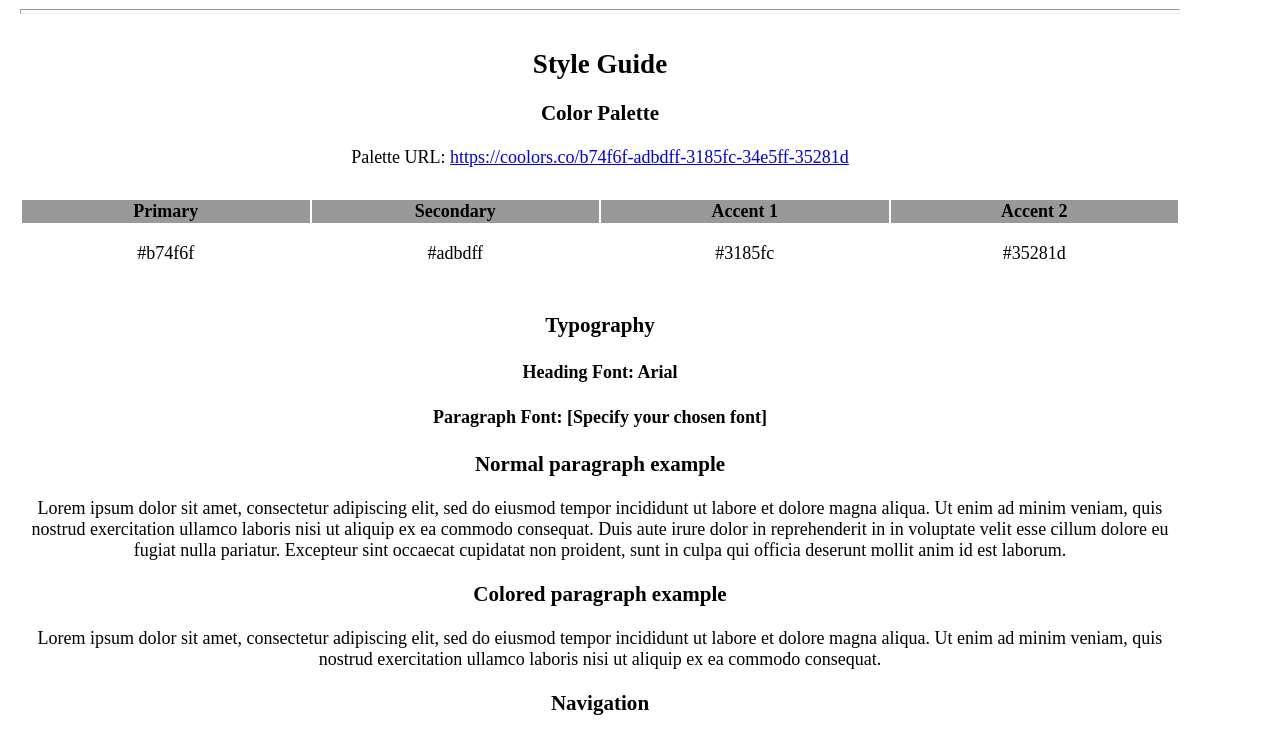
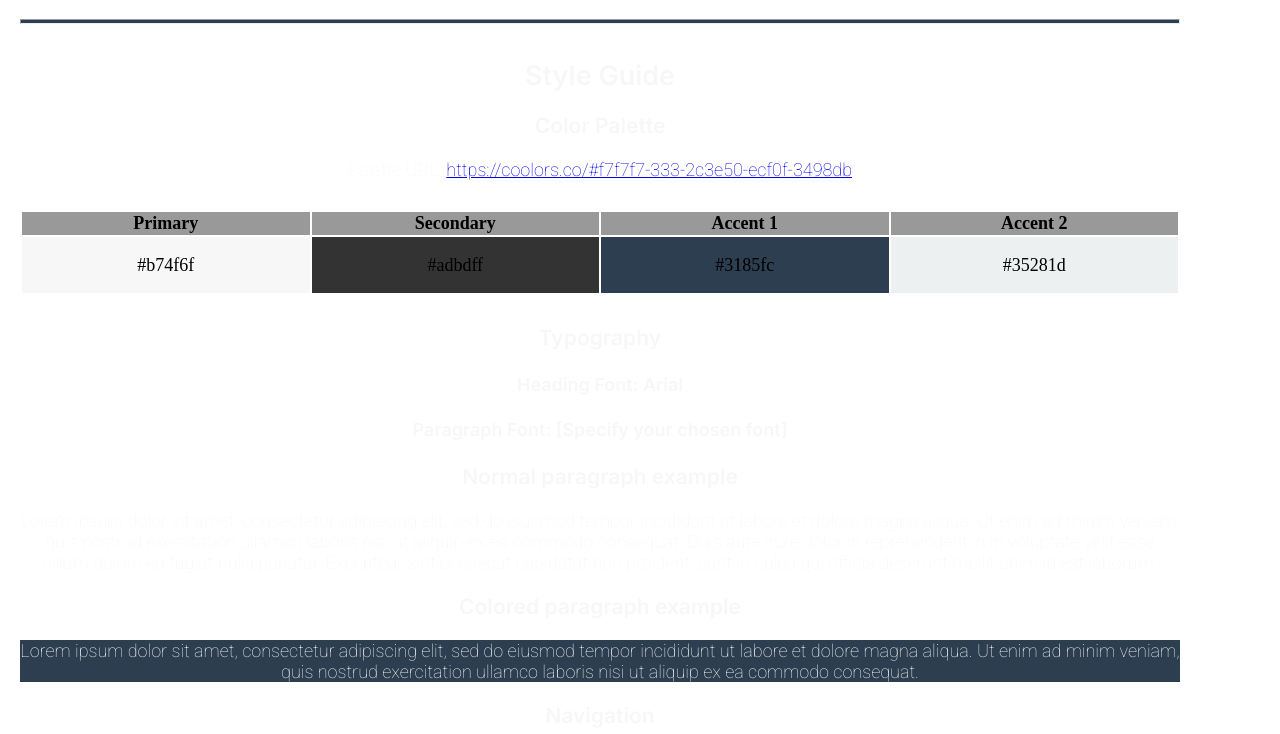
Before and after one commit to ochengevaristus/wdd130, a plain HTML site: page wwr/my-site/site-plan.html in a window 1280 px wide. Shown: the part 850-1584 px from the top of the page. Drawn offline with Linux system fonts and the light colour scheme; files that its build step writes are made by us from their sources; a web font is replaced by a local one.

Commit message:
css homepage

```diff
--- a/wwr/my-site/site-plan.css
+++ b/wwr/my-site/site-plan.css
@@ -1,33 +1,32 @@
-/* if you are using any Google fonts change the font names below to your fonts.
+/* if you are using any Google fonts, change the font names below to your fonts.
 Any spaces in your font name should be replaced with a +.
 Fonts are separated by a | */
-@import url('https://fonts.googleapis.com/css2?family=Gabarito&family=Inter:wght@600&family=Montserrat:wght@100&family=Open+Sans:wght@300&family=Roboto:wght@100&display=swap');;
+@import url('https://fonts.googleapis.com/css2?family=Gabarito&family=Inter:wght@600&family=Montserrat:wght@100&family=Open+Sans:wght@300&family=Roboto:wght@100&display=swap');
 
 :root {
   /* change the values below to your colors from your palette */
-  --primary-color: #b74f6f   ;
-  --secondary-color: #adbdff ;
-  --accent1-color: #3185fc;
-  --accent2-color: #35281d;
+  --primary-color: #f7f7f7;
+  --secondary-color: #333;
+  --accent1-color: #2c3e50;
+  --accent2-color: #ecf0f0;
 
   /* change the values below to your chosen font(s) */
   --heading-font: "Inter";
-  --paragraph-font: Roboto, Montserrat, open-san;
+  --paragraph-font: Roboto, Montserrat, Open Sans;
 
   /* these colors below should be chosen from among your palette colors above */
-  --headline-color-on-white: #b74f6f;  /* headlines on a white background */
-  --headline-color-on-color: #3185fc; /* headlines on a colored background */
-  --paragraph-color-on-white: #b74f6f; /* paragraph text on a white background */
-  --paragraph-color-on-color:#b74f6f; /* paragraph text on a colored background */
-  --paragraph-background-color: #b74f6f  ;
-  --nav-link-color: #b74f6f;
-  --nav-background-color: #35281d;
-  --nav-hover-link-color: #3185fc;
-  --nav-hover-background-color: #b74f6f;
+  --headline-color-on-white: #f7f7f7;  /* headlines on a white background */
+  --headline-color-on-color: #2c3e50; /* headlines on a colored background */
+  --paragraph-color-on-white: #f7f7f7; /* paragraph text on a white background */
+  --paragraph-color-on-color: #f7f7f7; /* paragraph text on a colored background */
+  --paragraph-background-color: #2c3e50;
+  --nav-link-color: #f7f7f7;
+  --nav-background-color: #ecf0f0;
+  --nav-hover-link-color: #2c3e50;
+  --nav-hover-background-color: #f7f7f7;
 }
 
-
-/*  Look around below...but DON'T CHANGE ANYTHING! */
+/* Look around below...but DON'T CHANGE ANYTHING! */
 
 body {
   max-width: 1200px;
@@ -90,7 +89,7 @@ p {
 .accent1 {
   background-color: var(--accent1-color);
 }
-.accent2{
+.accent2 {
   background-color: var(--accent2-color);
 }
 
@@ -108,14 +107,12 @@ nav {
 nav  {
   list-style-type: none;
   display: flex;
-
 }
 nav a {
   padding:1em;
   min-width: 120px;
   text-decoration: none;
   padding: 10px;
-
 }
 nav a:link, nav a:visited {
   color: var(--nav-link-color);
@@ -137,9 +134,7 @@ nav a:hover {
     "page2 page2 . . page3 page3";
 }
 .sitemap > div {
-
   text-align: center;
-
 }
 .sm-home {
   grid-area: home;
@@ -173,12 +168,13 @@ nav a:hover {
   border-top: 1px solid;
   border-right: 1px solid;
 }
-/*Home page*/
+
+/* Home page */
 body, h1, h2, p {
   margin: 0;
   padding: 0;
 }
-.book{
+.book {
   width: 20px;
   height: 15px;
 }
--- a/wwr/my-site/site-plan.html
+++ b/wwr/my-site/site-plan.html
@@ -26,7 +26,7 @@
       <hr>
       <h2>Style Guide</h2>
       <h3>Color Palette</h3>
-      <p>Palette URL: <a href="https://coolors.co/b74f6f-adbdff-3185fc-34e5ff-35281d" target="_blank">https://coolors.co/b74f6f-adbdff-3185fc-34e5ff-35281d</a></p>
+      <p>Palette URL: <a href="https://coolors.co/#f7f7f7-333-2c3e50-ecf0f-3498db" target="_blank">https://coolors.co/#f7f7f7-333-2c3e50-ecf0f-3498db</a></p>
       <table class="colors">
         <tr>
           <th>Primary</th>
```
Also changed, not shown: wwr/my-site/home-page-wireframe.html (+5 -0 lines), wwr/my-site/home-page.html (+20 -4 lines).
